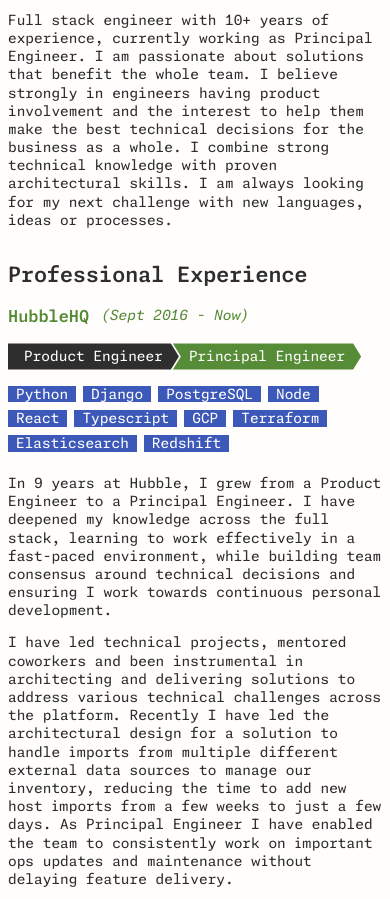
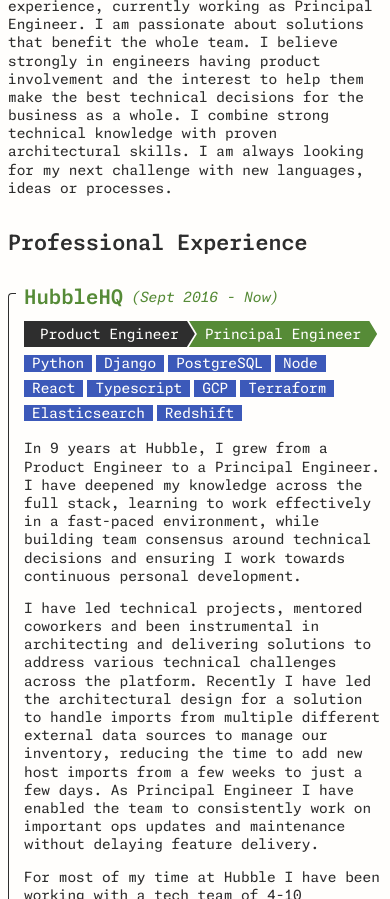
Before and after one commit to llexical/cv, an Eleventy site: page index.html in a window 390 px wide. Shown: the part 148-1047 px from the top of the page. Built offline with nearby package versions, Linux system fonts and the light colour scheme; Eleventy itself is replaced by a stand-in of ours; files that its build step writes are made by us from their sources.

Commit message:
fix: Mobile view and padding
The mobile view was broken cause I had been very lazy with the actual HTML base structure. Anyway went to see my beautiful site on the phone and of cours e it looked awful ahahah. Anyway all good now.

Also some padding stuff was off, added a before border to link together the job history articles so that they are easier to see, read and understand. Some size adjusting.

```diff
--- a/bundle.css
+++ b/bundle.css
@@ -71,7 +71,7 @@
 
     font-size: 14px;
     max-width: 940px;
-    margin: var(--space-xl) auto;
+    margin: var(--space-lg) auto;
 }
 
 .ContactInfo {
@@ -80,23 +80,43 @@
 
 .ProfessionalExperiance {
   margin-bottom: var(--space-md);
+  position: relative;
+  padding-left: var(--space-md);
+
+  &::before {
+    content: '';
+    position: absolute;
+    left: 0;
+    inset-block: 9px;
+    width: var(--space-sm);
+    border-radius: var(--space-xs) 0 0 var(--space-xs);
+    border: 1px solid var(--color-black);
+    border-right-width: 1px;
+    border-right-style: solid;
+    border-right-color: var(--color-black);
+    border-right: 0;
+  }
 }
 
 .ProfessionalExperiance-Title {
   display: flex;
-  align-items: top;
+  align-items: center;
+  margin-top: 2em;
+  margin-bottom: 0.75em;
+  flex-wrap: wrap;
+  grid-gap: 8px;
 
   &[data-current-position] {
     color: var(--color-current);
   }
 
   > h3 {
-    margin-top:0;
+    font-size: 20px;
+    margin: 0;
   }
 
   > span {
     --font-slant: -11;
-    margin-left: 12px;
     font-size: 14px;
   }
 }
@@ -123,7 +143,7 @@
   }
 }
 
-@media (max-width: 830px) {
+@media (max-width: 880px) {
   .ProfessionalExperiance-JobRoles {
     > li {
       display: none;
@@ -136,7 +156,7 @@
   }
 }
 
-@media (max-width: 370px) {
+@media (max-width: 385px) {
   .ProfessionalExperiance-JobRoles {
     > li, > li:first-child {
       display: none;
@@ -152,17 +172,17 @@
 
 .ProfessionalExperiance-Tools {
   display: flex;
-  margin-top: var(--space-md);
+  margin-top: var(--space-sm);
   flex-wrap: wrap;
   line-height: 1.2em;
+  gap: var(--space-xs);
 
   > li {
     font-size: 14px;
     background-color: var(--color-blue);
     padding: 0 8px;
     color: var(--color-white);
-    margin-bottom: var(--space-sm);
-    margin-right: 0.5em;
+    margin-bottom: var(--space-xs);
   }
 }
 
--- a/index.html
+++ b/index.html
@@ -1,6 +1,13 @@
 <!doctype html>
+<html lang="en">
+<head>
+  <meta charset="UTF-8">
+  <meta name="viewport" content="width=device-width, initial-scale=1.0">
   <title>Lizzie Davison - CV</title>
+  <meta name="description" content="Full stack engineer with 10+ years of experience, currently working as Principal Engineer.">
   <link rel="stylesheet" href="bundle.css">
+</head>
+<body>
   <main>
       <h1>Lizzie Davison</h1>
       <p class="ContactInfo">
@@ -18,10 +25,10 @@
         <ol class="u-unstyledList">
           <li>
             <article class="ProfessionalExperiance">
-            <div class="ProfessionalExperiance-Title" data-current-position="true">
+              <header class="ProfessionalExperiance-Title" data-current-position="true">
                 <h3>HubbleHQ</h3>
                 <span>(Sept 2016 - Now)</span>
-            </div>
+              </header>
               <ol class="u-unstyledList ProfessionalExperiance-JobRoles">
                 <li>Product Engineer</li><li>Tech Lead</li><li>Lead Product Engineer</li><li>Staff Engineer</li><li data-current-position="true">Principal Engineer</li>
               </ol>
@@ -54,10 +61,10 @@
           </li>
           <li>
             <article class="ProfessionalExperiance">
-            <div class="ProfessionalExperiance-Title">
+              <header class="ProfessionalExperiance-Title">
                 <h3>Coheasus</h3>
                 <span>(April 2015 - Sept 2016)</span>
-            </div>
+              </header>
               <ol class="u-unstyledList ProfessionalExperiance-JobRoles">
                 <li>Associate Developer</li>
               </ol>
@@ -76,10 +83,10 @@
           </li>
           <li>
             <article class="ProfessionalExperiance">
-            <div class="ProfessionalExperiance-Title">
+              <header class="ProfessionalExperiance-Title">
                 <h3>Ether Creative</h3>
                 <span>(August 2013 - April 2015)</span>
-            </div>
+              </header>
               <ol class="u-unstyledList ProfessionalExperiance-JobRoles">
                 <li>Junior PHP Developer</li>
               </ol>
@@ -105,3 +112,5 @@
           </ul>
       </section>
   </main>
+</body>
+</html>
```
Also changed, not shown: 2 other files. Lines whose indentation alone changed are shown as unchanged.
